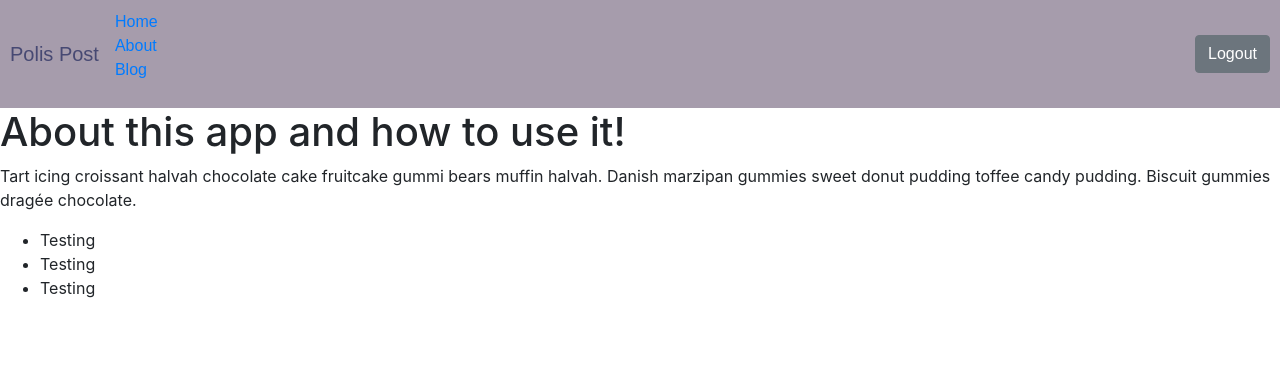
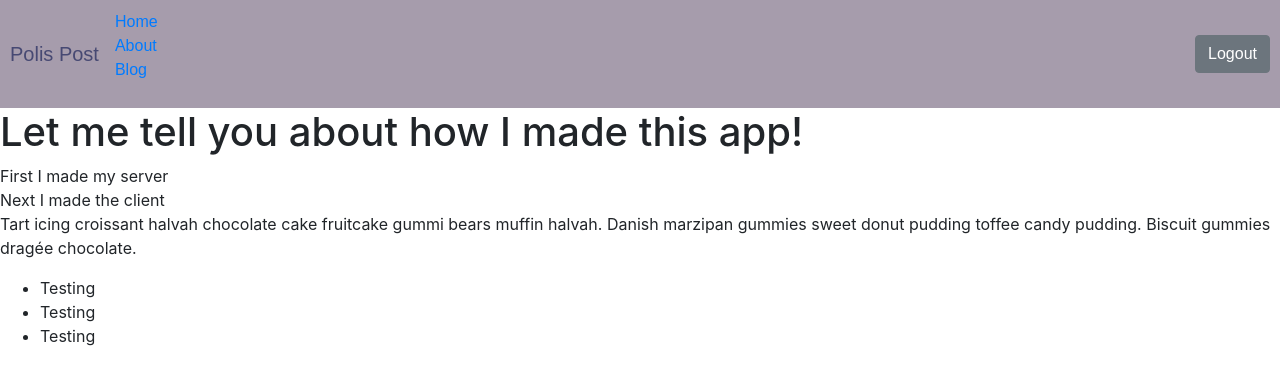
Before and after one commit to LaurenAlayza/bb-proj-reactstrap, a React (Create React App) app: page /blog in a window 1280 px wide. Shown: the top 384 px of the page. Built offline with nearby package versions, Linux system fonts and the light colour scheme.

Commit message:
fixed logout navbar button

```diff
--- a/src/App.js
+++ b/src/App.js
@@ -34,6 +34,8 @@ function App() {
     );
   };
 
+
+
   return (
     <div>
       <Router>
--- a/src/home/About.js
+++ b/src/home/About.js
@@ -5,6 +5,9 @@ const About = () => {
       <div className="mainDiv">
         <h1>About this app and how to use it!</h1>
         <p>
+          This is an app for organizers!
+          <br />
+          This is how to use this app and its purpose... <br />
           Tart icing croissant halvah chocolate cake fruitcake gummi bears
           muffin halvah. Danish marzipan gummies sweet donut pudding toffee
           candy pudding. Biscuit gummies dragée chocolate.
--- a/src/home/Blog.js
+++ b/src/home/Blog.js
@@ -3,8 +3,10 @@ const Blog = () => {
   return (
     <div className="main">
       <div className="mainDiv">
-        <h1>About this app and how to use it!</h1>
+        <h1>Let me tell you about how I made this app!</h1>
         <p>
+        First I made my server <br />
+          Next I made the client <br />
           Tart icing croissant halvah chocolate cake fruitcake gummi bears
           muffin halvah. Danish marzipan gummies sweet donut pudding toffee
           candy pudding. Biscuit gummies dragée chocolate.
--- a/src/home/Navbar.js
+++ b/src/home/Navbar.js
@@ -9,7 +9,6 @@ import {
   NavItem,
   Button,
 } from "reactstrap";
-
 
 import { Route, Link, Switch } from "react-router-dom";
 
@@ -59,12 +58,11 @@ const Sitebar = (props) => {
           </ul>
         </div>
 
-
         <NavbarToggler onClick={toggle} />
         <Collapse isOpen={isOpen} navbar>
           <Nav className="ml-auto" navbar>
             <NavItem>
-              <Button  onClick={props.clickLogout}>Logout</Button>
+              <Button onClick={props.clearToken}>Logout</Button>
             </NavItem>
           </Nav>
         </Collapse>
```
Lines whose indentation alone changed are shown as unchanged.
